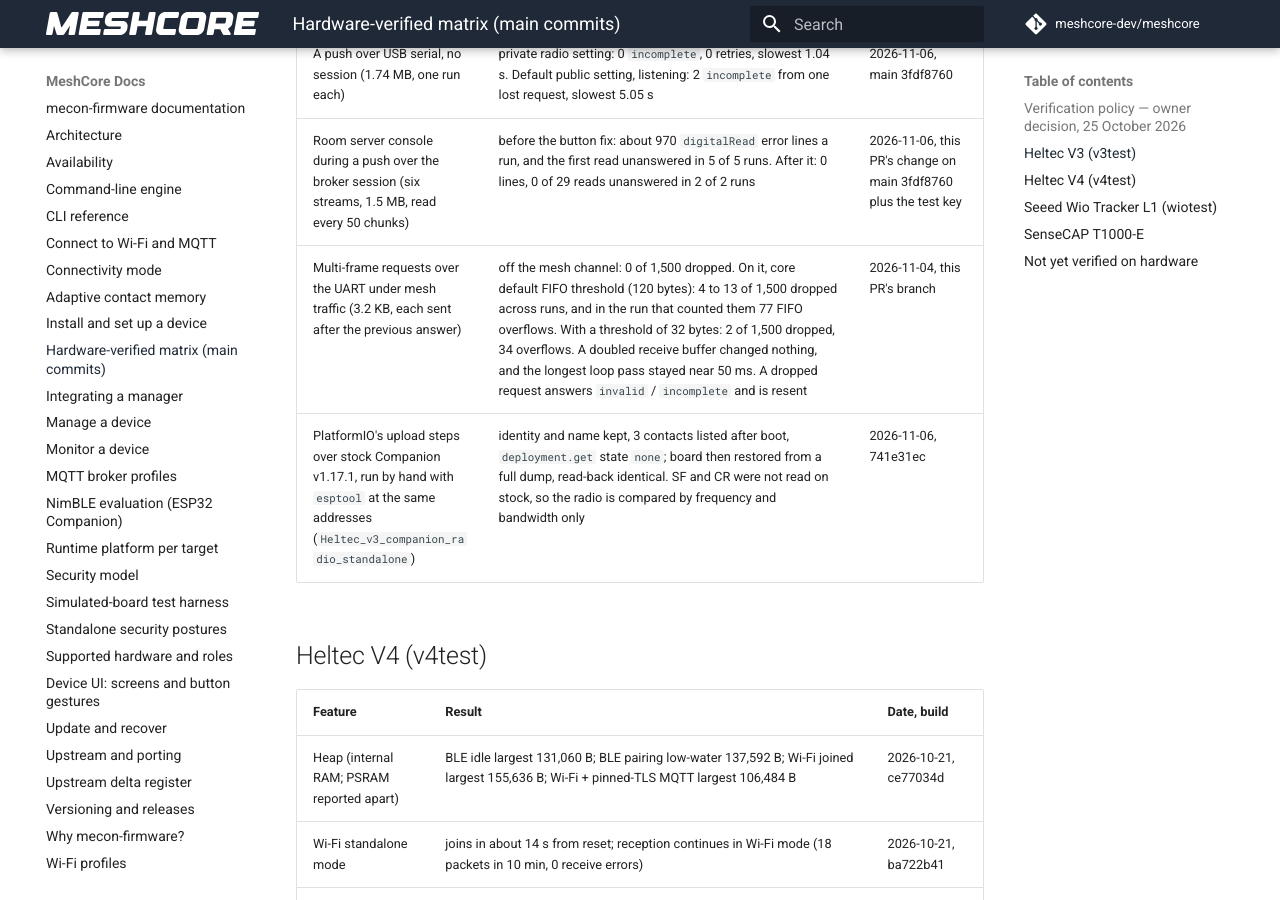
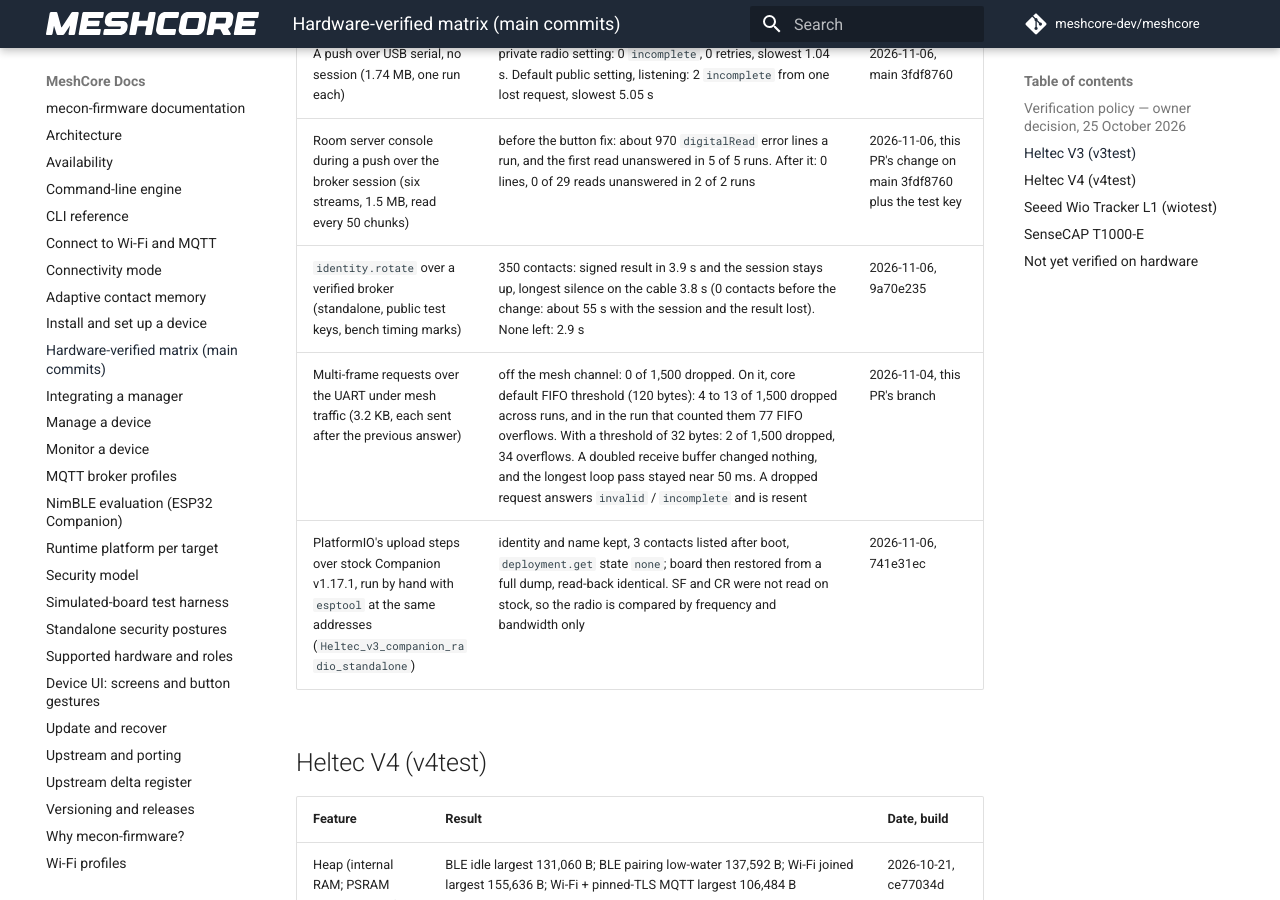
Before and after one commit to hoejriis/mecon-firmware, an MkDocs documentation site: the page built from docs/HARDWARE_VERIFIED.md, in a window 1280 px wide and 900 px high, scrolled down 5040 px. Built offline with MkDocs 1.6.1 and Material for MkDocs 9.7.7, drawn with Linux system fonts in a browser that asks for light colours; comment, search, counter and statistics services are not loaded.

Commit message:
Record the rotation time on a board
v3test over a local verified broker, with bench timing marks: 350 contacts took 3.9 s
and kept the session and the signed result.

Co-Authored-By: Claude Opus 5.5 (1M context) <noreply@anthropic.com>

```diff
--- a/docs/HARDWARE_VERIFIED.md
+++ b/docs/HARDWARE_VERIFIED.md
@@ -64,6 +64,7 @@ broker host (throwaway TLS brokers) and USB host. Dates are UTC; builds are the
 | A push over a verified broker session with other requests beside it (enrolled, all ten streams, 1.74 MB, 0 retries, confirmed) | lowest free: stream renewals each waiting for an answer 15,708; a signed two-page `hello` every 60 s 13,624; renewals all at once 3,984; both 3,272; `hello` every 5 s and renewals every 12 s 2,472. Free heap 29 KB between them. Exhaustion not reached | 2026-11-06, main 3fdf8760 |
 | A push over USB serial, no session (1.74 MB, one run each) | private radio setting: 0 `incomplete`, 0 retries, slowest 1.04 s. Default public setting, listening: 2 `incomplete` from one lost request, slowest 5.05 s | 2026-11-06, main 3fdf8760 |
 | Room server console during a push over the broker session (six streams, 1.5 MB, read every 50 chunks) | before the button fix: about 970 `digitalRead` error lines a run, and the first read unanswered in 5 of 5 runs. After it: 0 lines, 0 of 29 reads unanswered in 2 of 2 runs | 2026-11-06, this PR's change on main 3fdf8760 plus the test key |
+| `identity.rotate` over a verified broker (standalone, public test keys, bench timing marks) | 350 contacts: signed result in 3.9 s and the session stays up, longest silence on the cable 3.8 s (0 contacts before the change: about 55 s with the session and the result lost). None left: 2.9 s | 2026-11-06, 9a70e235 |
 | Multi-frame requests over the UART under mesh traffic (3.2 KB, each sent after the previous answer) | off the mesh channel: 0 of 1,500 dropped. On it, core default FIFO threshold (120 bytes): 4 to 13 of 1,500 dropped across runs, and in the run that counted them 77 FIFO overflows. With a threshold of 32 bytes: 2 of 1,500 dropped, 34 overflows. A doubled receive buffer changed nothing, and the longest loop pass stayed near 50 ms. A dropped request answers `invalid` / `incomplete` and is resent | 2026-11-04, this PR's branch |
 | PlatformIO's upload steps over stock Companion v1.17.1, run by hand with `esptool` at the same addresses (`Heltec_v3_companion_radio_standalone`) | identity and name kept, 3 contacts listed after boot, `deployment.get` state `none`; board then restored from a full dump, read-back identical. SF and CR were not read on stock, so the radio is compared by frequency and bandwidth only | 2026-11-06, 741e31ec |
 
```
